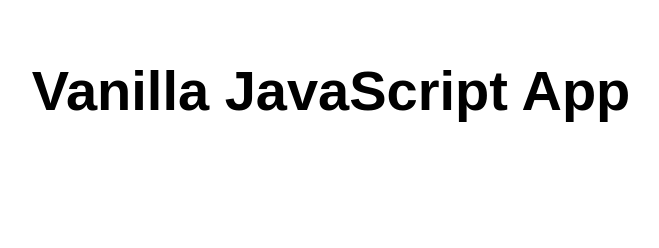
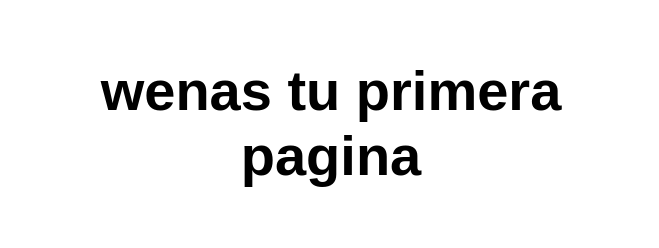
Before and after one commit to Jonathan-GG0101/Mi_primer_repositorio, a website: page src/index.html in a window 1280 px wide. Shown: the whole page, without its empty margins (309-968 px from the left). Drawn offline with Linux system fonts and the light colour scheme.

Commit message:
//Etiquetas modificadas

```diff
--- a/src/index.html
+++ b/src/index.html
@@ -10,7 +10,7 @@
 
 <body>
   <main>
-    <h1>Vanilla JavaScript App</h1>
+    <h1>wenas tu primera pagina</h1>
   </main>
 </body>
 
```
